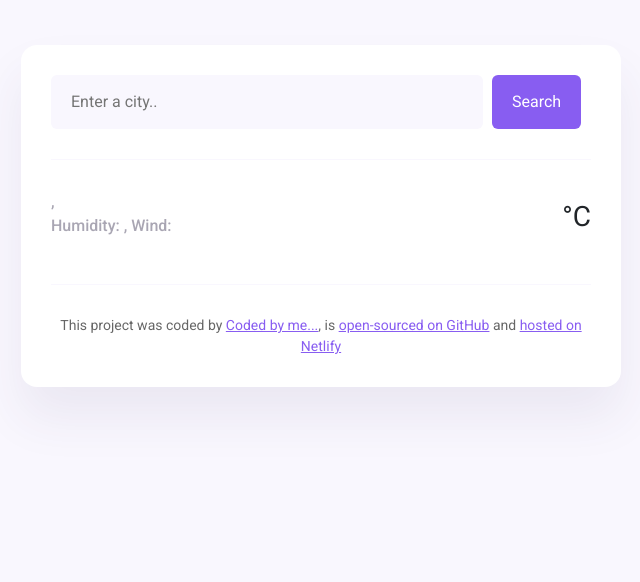
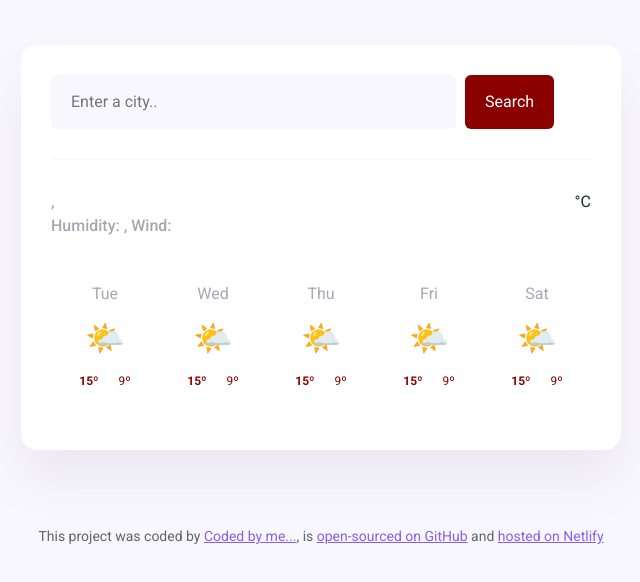
Before and after one commit to Tuluman/Weather, a plain HTML site: page index.html in a window 1280 px wide. Shown: the whole page, without its empty margins (319-959 px from the left). Drawn offline with nearby package versions, Linux system fonts and the light colour scheme; no server answers.

Commit message:
display forecast

```diff
--- a/index.html
+++ b/index.html
@@ -62,6 +62,9 @@
             <div class="weatehr-app-unit">°C</div>
           </div>
         </div>
+        <div class="weather-forecast" id="forecast"></div>
+
+        </div>
       </main>
 
       <footer>
--- a/src/code.js
+++ b/src/code.js
@@ -55,4 +55,30 @@ function handleSearchSubmit(event) {
 let searchFormElement = document.querySelector("#search-form");
 searchFormElement.addEventListener("submit", handleSearchSubmit);
 
+function displayForecast() {
+  let days = ["Tue", "Wed", "Thu", "Fri", "Sat"];
+  let forecastHtml = "";
+
+  days.forEach(function (day) {
+    forecastHtml =
+      forecastHtml +
+      `
+      <div class="weather-forecast-day">
+        <div class="weather-forecast-date">${day}</div>
+        <div class="weather-forecast-icon">🌤️</div>
+        <div class="weather-forecast-temperatures">
+          <div class="weather-forecast-temperature">
+            <strong>15º</strong>
+          </div>
+          <div class="weather-forecast-temperature">9º</div>
+        </div>
+      </div>
+    `;
+  });
+
+  let forecastElement = document.querySelector("#forecast");
+  forecastElement.innerHTML = forecastHtml;
+}
+
 searchCity("Paris");
+displayForecast();
--- a/src/style.css
+++ b/src/style.css
@@ -25,13 +25,13 @@ header {
   background-color: #f9f7fe;
   border: none;
   border-radius: 6px;
-  width: 80%;
+  width: 75%;
   font-size: 16px;
   padding: 15px 20px;
 }
 
 .search-form-button {
-  background: #885df1;
+  background: darkred;
   padding: 15px 20px;
   border: none;
   font-size: 16px;
@@ -81,9 +81,43 @@ main {
   font-weight: bold;
 }
 
-.weatehr-app-unit {
+.weather-app-unit {
   margin-top: 6px;
   font-size: 28px;
+}
+
+.weather-forecast {
+  display: flex;
+  justify-content: space-around;
+  margin-top: 30px;
+}
+
+.weather-forecast-date {
+  text-align: center;
+  color: rgba(39, 33, 66, 0.4);
+  font-size: 16px;
+  line-height: 20px;
+  margin-bottom: 10px;
+}
+
+.weather-forecast-icon {
+  font-size: 32px;
+  text-align: center;
+}
+.weather-forecast-temperatures {
+  text-align: center;
+  color: darkred;
+  margin-top: 10px;
+  display: flex;
+  justify-content: center;
+  font-size: 12px;
+}
+
+.weather-forecast-temperature {
+  padding: 0 10px;
+}
+.weather-forecast-temperature-min {
+  opacity: 0.8;
 }
 
 footer {
```
